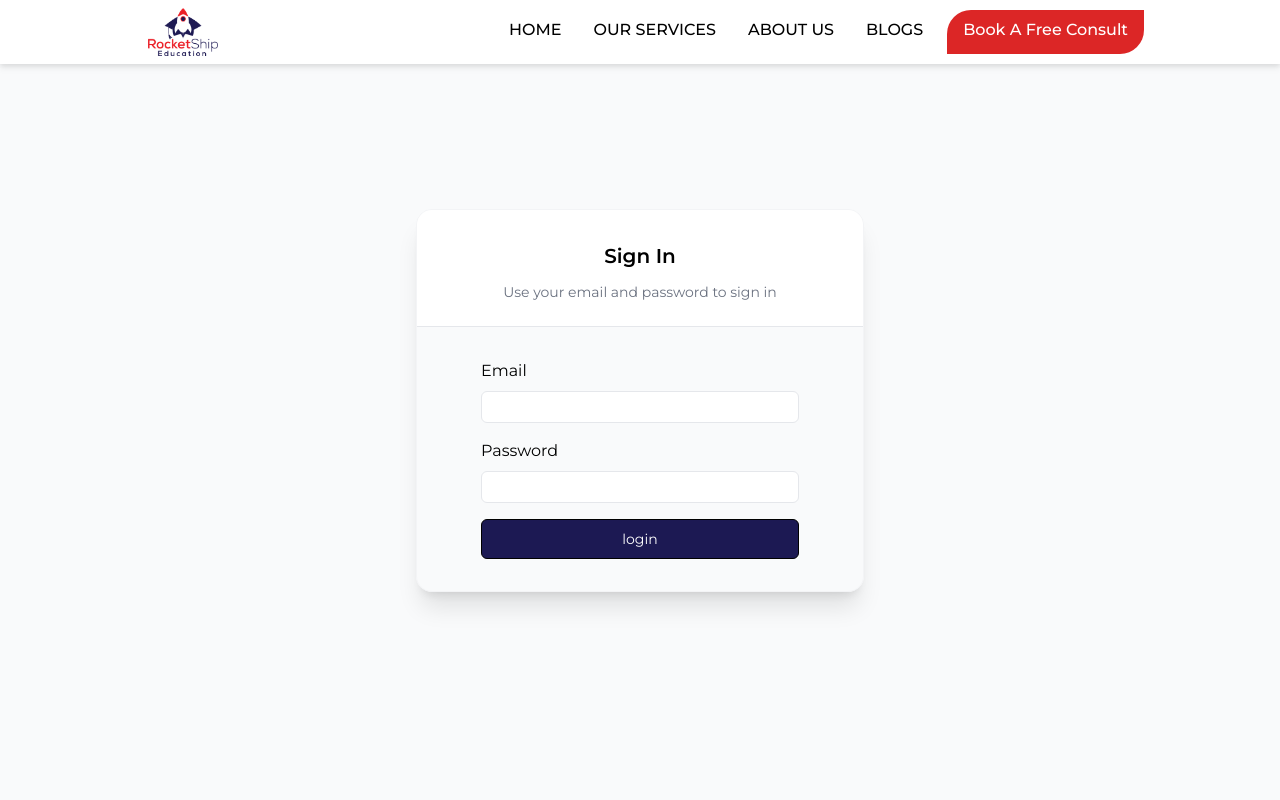
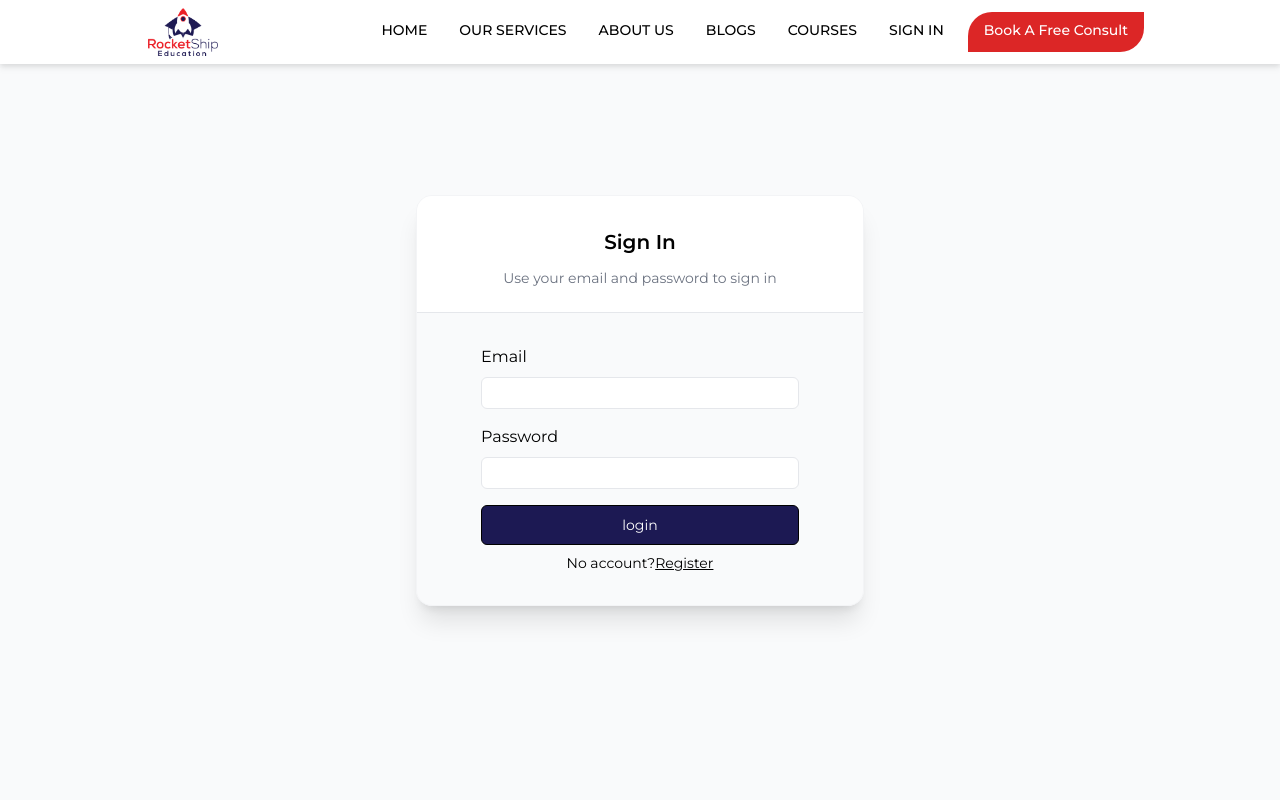
Before and after one commit to KaushikBaidya/fullstack-rocketship, a Next.js app: page /login in a window 1280 px wide. Shown: the top 800 px of the page. Built offline with nearby package versions, Linux system fonts and the light colour scheme; a small style sheet from the web is missing.

Commit message:
navbar added

```diff
--- a/components/client/layout/Navbar.js
+++ b/components/client/layout/Navbar.js
@@ -50,7 +50,7 @@ const Navbar = () => {
             (navbarOpen ? "flex" : " hidden")
           }
         >
-          <ul className="flex flex-col lg:flex-row list-none lg:ml-auto text-center text-base">
+          <ul className="flex flex-col lg:flex-row list-none lg:ml-auto text-center text-sm">
             <li className="px-4 border-transparent border-b-4  py-2 font-medium uppercase">
               <Link
                 className="hover:text-[#EF1C24]"
@@ -88,6 +88,24 @@ const Navbar = () => {
                 Blogs
               </Link>
             </li>
+            <li className="px-4 border-transparent border-b-4 py-2 font-medium uppercase">
+              <Link
+                className="hover:text-[#EF1C24]"
+                href="/courses"
+                onClick={() => setNavbarOpen(!navbarOpen)}
+              >
+                Courses
+              </Link>
+            </li>
+            <li className="px-4 border-transparent border-b-4 py-2 font-medium uppercase">
+              <Link
+                className="hover:text-[#EF1C24]"
+                href="/login"
+                onClick={() => setNavbarOpen(!navbarOpen)}
+              >
+                Sign In
+              </Link>
+            </li>
             {/* <li className="px-4 border-transparent border-b-4 hover:border-[#EF1C24] py-2 font-medium uppercase">
               <Link href="/Contact">
                 <a onClick={() => setNavbarOpen(!navbarOpen)}>Contact</a>
--- a/database/db.js
+++ b/database/db.js
@@ -1,12 +1,12 @@
 const mysqlConfig = {
   host: "localhost",
-  database: "rockmhvf_rocketship",
-  user: "rockmhvf_admin",
-  password: "Kgi[0v726uQb",
+  // database: "rockmhvf_rocketship",
+  // user: "rockmhvf_admin",
+  // password: "Kgi[0v726uQb",
   //------------------------
-  // user: "root",
-  // database: "rocketship",
-  // password: "",
+  user: "root",
+  database: "rocketship",
+  password: "",
   //------------
   // user: "rockmhvf_user",
   // database: "rockmhvf_test",
--- /dev/null
+++ b/pages/courses.js
@@ -0,0 +1,48 @@
+import Image from "next/image";
+import Link from "next/link";
+import React from "react";
+import { Loader } from "../components/common/Loader";
+export async function getServerSideProps() {
+  const res = await fetch(`${process.env.BASE_URL}/api/getPublishedBlogs`);
+  const data = await res.json();
+  return { props: { data } };
+}
+const Courses = ({ data }) => {
+  if (!data) return <Loader />;
+  const tmp = data;
+  return (
+    <div className="xl:max-w-screen-lg mx-auto grid grid-cols-1 justify-items-center content-center mb-20 py-28">
+      <div className="flex flex-col items-center mx-auto mb-5">
+        <h2 className="text-xl text-[#211A56] font-semibold lg:text-4xl text-center px-5 uppercase tracking-wider">
+          Our Courses
+        </h2>
+      </div>
+      <div className="grid grid-cols-1 md:grid-cols-2 lg:grid-cols-3 max-w-6xl gap-5 p-5">
+        {tmp.map((item) => (
+          <div key={item.blogId} className="grid rounded-lg shadow-lg">
+            <Image
+              src={item.img}
+              alt="Blog title"
+              width={381}
+              height={200}
+              className="w-full rounded-t-lg object-cover object-center h-[200px]"
+            />
+            <div className="px-6 py-4 bg-white grid gap-4">
+              <h2 className="text-lg font-semibold text-gray-800">
+                {item.title}
+              </h2>
+
+              <Link href={`/blog/${item.permalink}`}>
+                <button className="px-4 py-2 text-sm text-white bg-[#211A56] rounded-lg hover:bg-indigo-600">
+                  Read More
+                </button>
+              </Link>
+            </div>
+          </div>
+        ))}
+      </div>
+    </div>
+  );
+};
+
+export default Courses;
--- a/pages/login.js
+++ b/pages/login.js
@@ -8,6 +8,7 @@ import toast from "react-hot-toast";
 import { useRouter } from "next/navigation";
 import Input from "../components/admin/Input";
 import { Loader } from "../components/common/Loader";
+import Link from "next/link";
 
 const schema = yup.object({
   email: yup.string().required("Required.").max(50),
@@ -90,12 +91,12 @@ export default function Login() {
             >
               {loading ? <Loader /> : <p>login</p>}
             </button>
-            {/* <p className="pt-2 text-center text-sm text-black">
+            <p className="pt-2 text-center text-sm text-black">
               No account?
               <Link className="underline" href="/register">
                 Register
               </Link>
-            </p> */}
+            </p>
           </div>
         </form>
       </div>
```
Also changed, not shown: 1 other file (tests, documents, lock files or other folders).
